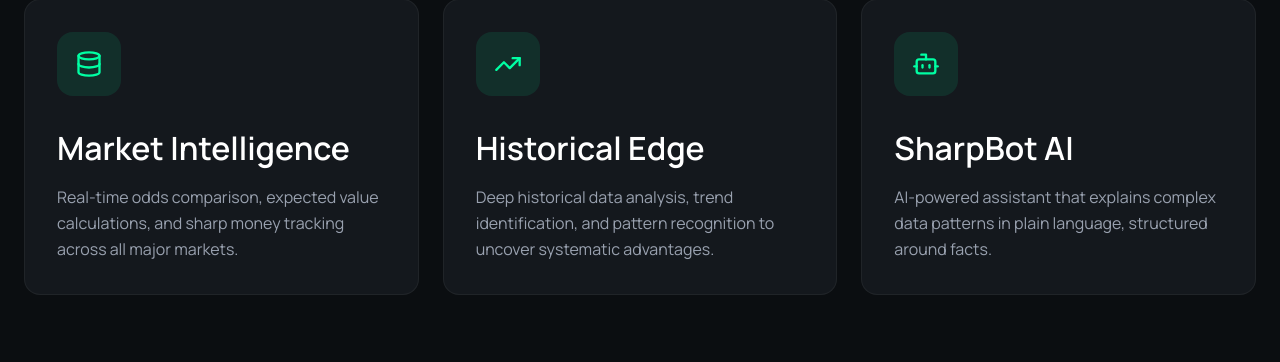
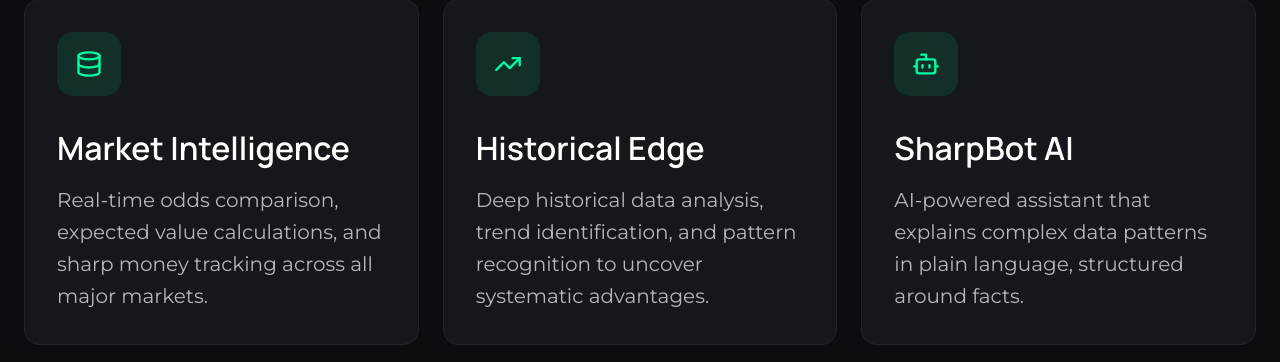
Before and after one commit to Alok4D/clash-gambling, a Next.js app: page / in a window 1280 px wide. Shown: the part 1440-1802 px from the top of the page. Built offline with nearby package versions, Linux system fonts and the light colour scheme.

Commit message:
I have updated the Feature Descriptions in the FeaturesSection to match your specifications:

```diff
--- a/app/(home)/_components/FeaturesSection.tsx
+++ b/app/(home)/_components/FeaturesSection.tsx
@@ -53,7 +53,7 @@ const FeaturesSection = () => {
               <h4 className="font-montserrat mb-4 text-[24px] md:text-[32px] font-semibold leading-[40px] text-[#FFFFFF]">
                 {feature.title}
               </h4>
-              <p className="leading-relaxed text-gray-400">
+              <p className="font-montserrat self-stretch text-[16px] md:text-[20px] font-normal leading-[32px] text-[#B7B7B7]">
                 {feature.description}
               </p>
             </div>
```
